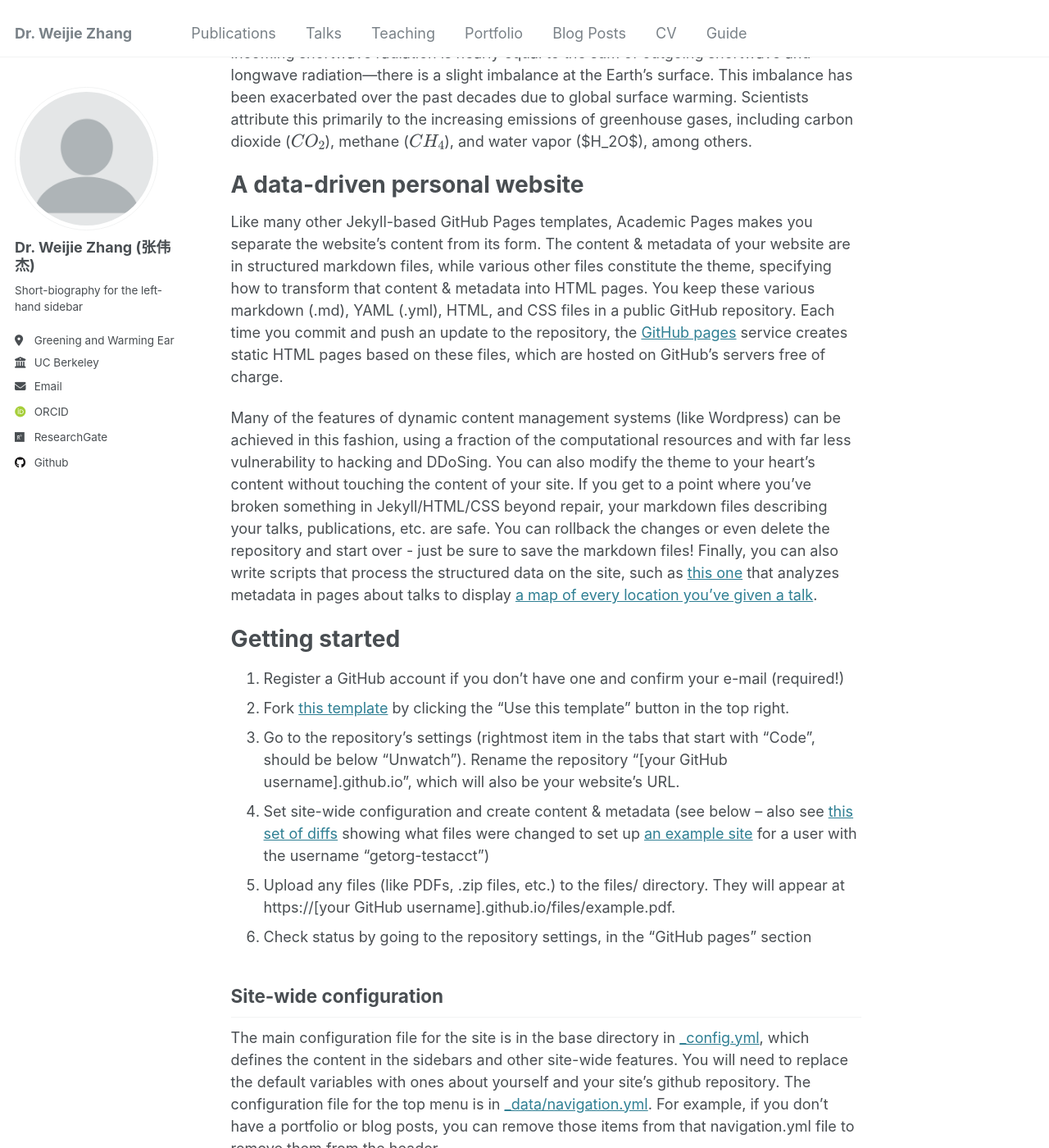
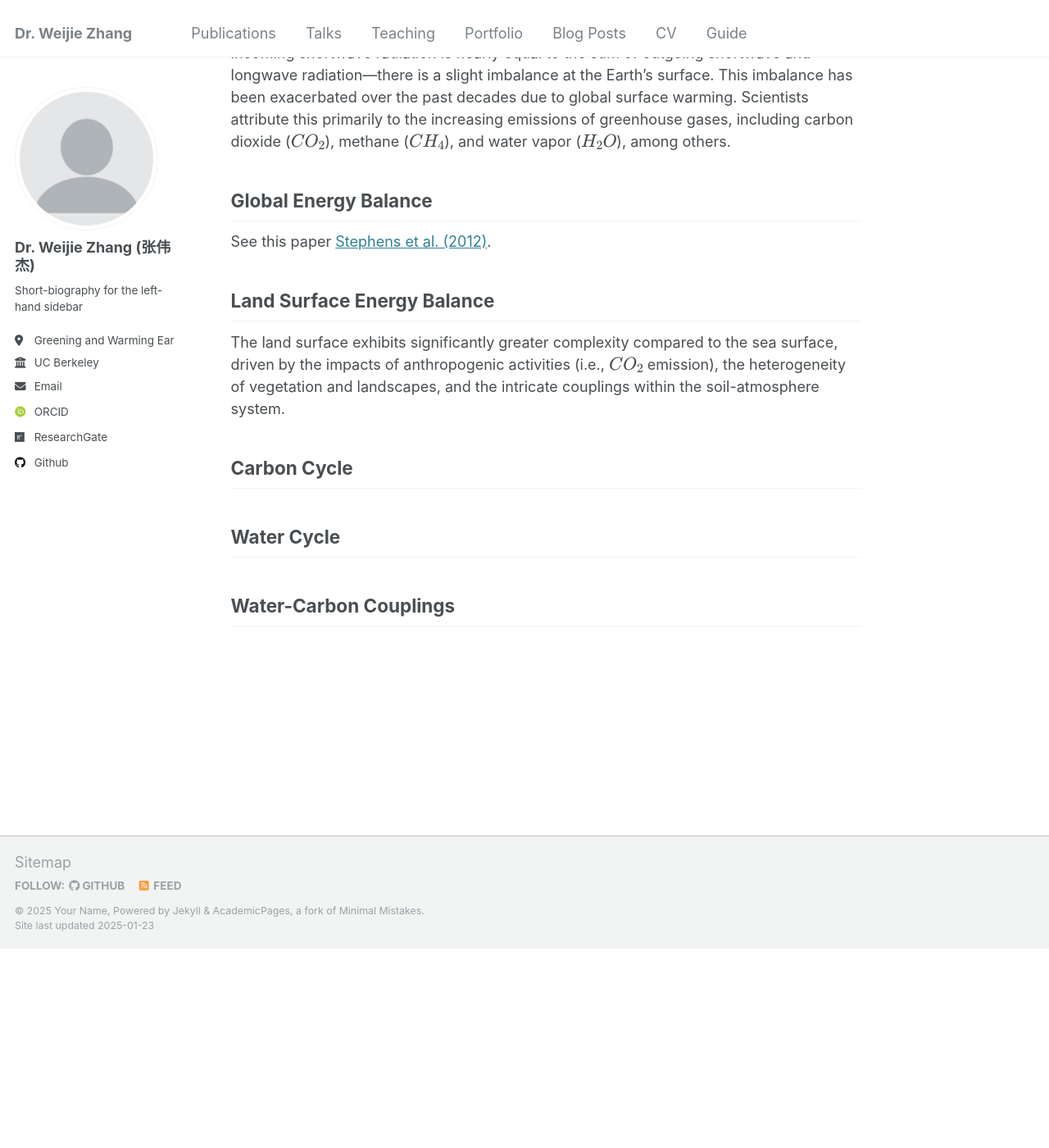
Before and after one commit to WJ714/WJ714.github.io, a Jekyll site: the page built from _pages/about.md, in a window 1280 px wide and 1400 px high, scrolled down 251 px. Shown: the whole window at 82% size. Built offline with Jekyll 4.4.1, drawn with Linux system fonts in a browser that asks for light colours; some web fonts are replaced; after the commit the page ends 1408 px from its top, so only the background shows below that; some of the changed text lies outside the part shown.

Commit message:
Update about.md

```diff
--- a/_pages/about.md
+++ b/_pages/about.md
@@ -7,47 +7,28 @@ redirect_from:
   - /about.html
 ---
 
+
 Introduction
 ======
 Our planet absorbs energy from the Sun.
 
-While the overall energy imbalance at the top of the atmosphere is small—meaning the incoming shortwave radiation is nearly equal to the sum of outgoing shortwave and longwave radiation—there is a slight imbalance at the Earth's surface. This imbalance has been exacerbated over the past decades due to global surface warming. Scientists attribute this primarily to the increasing emissions of greenhouse gases, including carbon dioxide ($$CO_2$$), methane ($$CH_4$$), and water vapor ($H_2O$), among others.
+While the overall energy imbalance at the top of the atmosphere is small—meaning the incoming shortwave radiation is nearly equal to the sum of outgoing shortwave and longwave radiation—there is a slight imbalance at the Earth's surface. This imbalance has been exacerbated over the past decades due to global surface warming. Scientists attribute this primarily to the increasing emissions of greenhouse gases, including carbon dioxide ($$CO_2$$), methane ($$CH_4$$), and water vapor ($$H_2O$$), among others.
 
-A data-driven personal website
-======
-Like many other Jekyll-based GitHub Pages templates, Academic Pages makes you separate the website's content from its form. The content & metadata of your website are in structured markdown files, while various other files constitute the theme, specifying how to transform that content & metadata into HTML pages. You keep these various markdown (.md), YAML (.yml), HTML, and CSS files in a public GitHub repository. Each time you commit and push an update to the repository, the [GitHub pages](https://pages.github.com/) service creates static HTML pages based on these files, which are hosted on GitHub's servers free of charge.
+Global Energy Balance
+------
+See this paper [Stephens et al. (2012)](https://www.nature.com/articles/ngeo1580).
 
-Many of the features of dynamic content management systems (like Wordpress) can be achieved in this fashion, using a fraction of the computational resources and with far less vulnerability to hacking and DDoSing. You can also modify the theme to your heart's content without touching the content of your site. If you get to a point where you've broken something in Jekyll/HTML/CSS beyond repair, your markdown files describing your talks, publications, etc. are safe. You can rollback the changes or even delete the repository and start over - just be sure to save the markdown files! Finally, you can also write scripts that process the structured data on the site, such as [this one](https://github.com/academicpages/academicpages.github.io/blob/master/talkmap.ipynb) that analyzes metadata in pages about talks to display [a map of every location you've given a talk](https://academicpages.github.io/talkmap.html).
+Land Surface Energy Balance
+------
+The land surface exhibits significantly greater complexity compared to the sea surface, driven by the impacts of anthropogenic activities (i.e., $$CO_2$$ emission), the heterogeneity of vegetation and landscapes, and the intricate couplings within the soil-atmosphere system.
 
-Getting started
-======
-1. Register a GitHub account if you don't have one and confirm your e-mail (required!)
-1. Fork [this template](https://github.com/academicpages/academicpages.github.io) by clicking the "Use this template" button in the top right.
-1. Go to the repository's settings (rightmost item in the tabs that start with "Code", should be below "Unwatch"). Rename the repository "[your GitHub username].github.io", which will also be your website's URL.
-1. Set site-wide configuration and create content & metadata (see below -- also see [this set of diffs](http://archive.is/3TPas) showing what files were changed to set up [an example site](https://getorg-testacct.github.io) for a user with the username "getorg-testacct")
-1. Upload any files (like PDFs, .zip files, etc.) to the files/ directory. They will appear at https://[your GitHub username].github.io/files/example.pdf.
-1. Check status by going to the repository settings, in the "GitHub pages" section
+Carbon Cycle
+------
 
-Site-wide configuration
+
+Water Cycle
 ------
-The main configuration file for the site is in the base directory in [_config.yml](https://github.com/academicpages/academicpages.github.io/blob/master/_config.yml), which defines the content in the sidebars and other site-wide features. You will need to replace the default variables with ones about yourself and your site's github repository. The configuration file for the top menu is in [_data/navigation.yml](https://github.com/academicpages/academicpages.github.io/blob/master/_data/navigation.yml). For example, if you don't have a portfolio or blog posts, you can remove those items from that navigation.yml file to remove them from the header.
 
-Create content & metadata
+
+Water-Carbon Couplings
 ------
-For site content, there is one markdown file for each type of content, which are stored in directories like _publications, _talks, _posts, _teaching, or _pages. For example, each talk is a markdown file in the [_talks directory](https://github.com/academicpages/academicpages.github.io/tree/master/_talks). At the top of each markdown file is structured data in YAML about the talk, which the theme will parse to do lots of cool stuff. The same structured data about a talk is used to generate the list of talks on the [Talks page](https://academicpages.github.io/talks), each [individual page](https://academicpages.github.io/talks/2012-03-01-talk-1) for specific talks, the talks section for the [CV page](https://academicpages.github.io/cv), and the [map of places you've given a talk](https://academicpages.github.io/talkmap.html) (if you run this [python file](https://github.com/academicpages/academicpages.github.io/blob/master/talkmap.py) or [Jupyter notebook](https://github.com/academicpages/academicpages.github.io/blob/master/talkmap.ipynb), which creates the HTML for the map based on the contents of the _talks directory).
-
-**Markdown generator**
-
-The repository includes [a set of Jupyter notebooks](https://github.com/academicpages/academicpages.github.io/tree/master/markdown_generator
-) that converts a CSV containing structured data about talks or presentations into individual markdown files that will be properly formatted for the Academic Pages template. The sample CSVs in that directory are the ones I used to create my own personal website at stuartgeiger.com. My usual workflow is that I keep a spreadsheet of my publications and talks, then run the code in these notebooks to generate the markdown files, then commit and push them to the GitHub repository.
-
-How to edit your site's GitHub repository
-------
-Many people use a git client to create files on their local computer and then push them to GitHub's servers. If you are not familiar with git, you can directly edit these configuration and markdown files directly in the github.com interface. Navigate to a file (like [this one](https://github.com/academicpages/academicpages.github.io/blob/master/_talks/2012-03-01-talk-1.md) and click the pencil icon in the top right of the content preview (to the right of the "Raw | Blame | History" buttons). You can delete a file by clicking the trashcan icon to the right of the pencil icon. You can also create new files or upload files by navigating to a directory and clicking the "Create new file" or "Upload files" buttons.
-
-Example: editing a markdown file for a talk
-![Editing a markdown file for a talk](/images/editing-talk.png)
-
-For more info
-------
-More info about configuring Academic Pages can be found in [the guide](https://academicpages.github.io/markdown/), the [growing wiki](https://github.com/academicpages/academicpages.github.io/wiki), and you can always [ask a question on GitHub](https://github.com/academicpages/academicpages.github.io/discussions). The [guides for the Minimal Mistakes theme](https://mmistakes.github.io/minimal-mistakes/docs/configuration/) (which this theme was forked from) might also be helpful.
```
